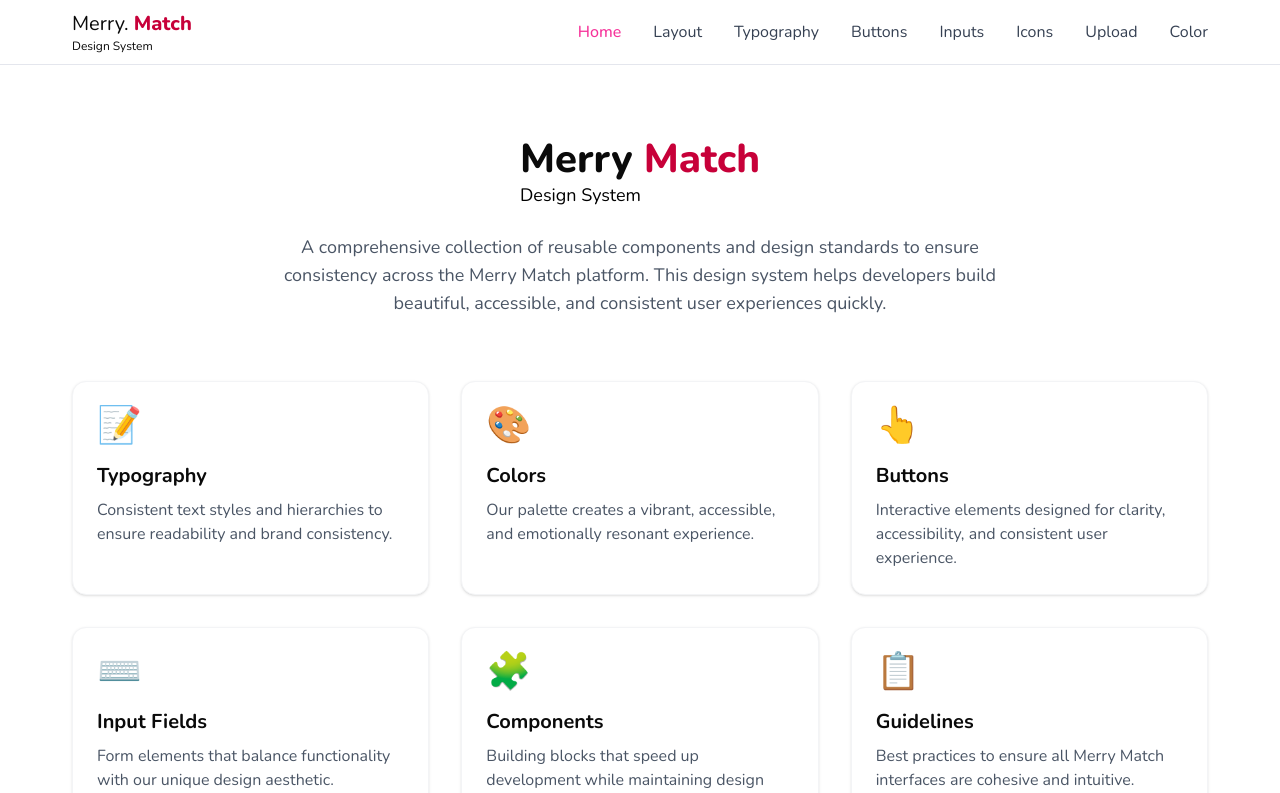
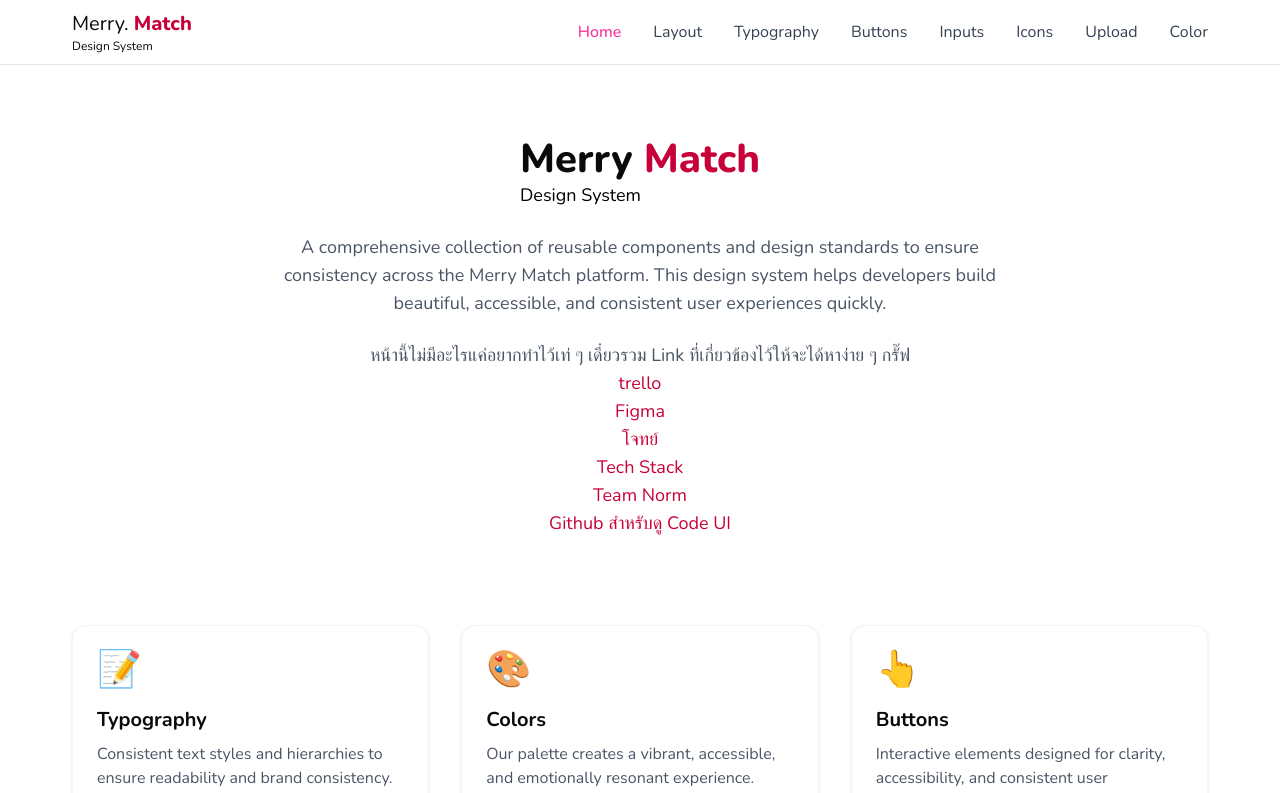
Before and after one commit to boatbie14/merry-match-design-system, a Next.js app: page / in a window 1280 px wide. Shown: the top 793 px of the page. Built offline with nearby package versions, Linux system fonts and the light colour scheme.

Commit message:
chore(content): check and add some content for design system ver1

```diff
--- a/src/app/button/page.js
+++ b/src/app/button/page.js
@@ -265,7 +265,7 @@ export default function ButtonPage() {
 
               <button className="gray-icon-btn active">
                 <IoHeartSharp />
-                <span className="tooltip">Merry</span>
+                <span className="tooltip">Merry Active</span>
               </button>
             </div>
           </div>
--- a/src/app/icon/page.js
+++ b/src/app/icon/page.js
@@ -272,7 +272,7 @@ import { IoLogOutOutline } from "react-icons/io5";
       <div className="row">
         <div className="container flex">
           <div className="preview w-2/5">
-            <h2>Social Icon</h2>
+            <h2>Social Icon on Footer</h2>
             <div className="flex flex-row gap-4">
               <MdFacebook size={48} color="#C70039" />
               <PiInstagramLogoFill size={48} color="#C70039" />
--- a/src/app/input/page.js
+++ b/src/app/input/page.js
@@ -451,7 +451,10 @@ export default function InputPage() {
             ใน <code>src/app/input/page.js</code> ถ้าเอา Code ไปใช้ให้ระวังในส่วนของการ Import component ด้วนเพราะต้องติดตั้งเพิ่มอย่าง{" "}
             <code>{`import {DatePicker} from "@mui/x-date-pickers/DatePicker";`}</code>
             <br />
-            ถ้าเป็นไปได้ก็อยากจะแยก Input แต่ละอันเป็น component เพราะจะต้องเรียกใช้บ่อย ๆ
+            ถ้าเป็นไปได้ก็อยากจะแยก Input แต่ละอันเป็น component เพราะจะต้องเรียกใช้บ่อย ๆ และ Code Input ต่าง ๆ เหล่านี้ยาวมาก ๆ แค่ UI
+            นี้ก็เกือบ 1000 บรรทัดแล้ว
+            <br />
+            สามารถลองใส่ข้อมูลแล้วกด Submit ให้แสดง JSON Data ได้เพื่อเอาไปแกะตอนทำ Form
           </p>
           <div className="w-full flex flex-row">
             <div className="w-1/2">
--- a/src/app/page.js
+++ b/src/app/page.js
@@ -17,6 +17,69 @@ export default function Home() {
           A comprehensive collection of reusable components and design standards to ensure consistency across the Merry Match platform. This
           design system helps developers build beautiful, accessible, and consistent user experiences quickly.
         </p>
+        <br />
+        <p className="text-lg text-gray-600 max-w-3xl mx-auto">
+          หน้านี้ไม่มีอะไรแค่อยากทำไว้เท่ ๆ เดี๋ยวรวม Link ที่เกี่ยวข้องไว้ให้จะได้หาง่าย ๆ กรั๊ฟ
+        </p>
+        <ul className="max-w-3xl mx-auto">
+          <li>
+            <a href="https://trello.com/b/E1IKit6G/fsd8-merry-match" target="_blank" className="text-lg text-[#c80139] max-w-3xl mx-auto">
+              trello
+            </a>
+          </li>
+
+          <li>
+            <a
+              href="https://www.figma.com/design/hrHQRTVfoR2fiYwjQCHHWG/Merry-Match?node-id=0-1&t=7JSpsp1Pt0Jwecea-0"
+              target="_blank"
+              className="text-lg text-[#c80139] max-w-3xl mx-auto"
+            >
+              Figma
+            </a>
+          </li>
+
+          <li>
+            <a
+              href="https://techup.notion.site/Merry-Match-Online-Dating-Web-App-1dfa2eebf310817b967bfb2da475cf0f"
+              target="_blank"
+              className="text-lg text-[#c80139] max-w-3xl mx-auto"
+            >
+              โจทย์
+            </a>
+          </li>
+
+          <li>
+            <a
+              href="https://docs.google.com/document/d/1n0LgpUkPma2diSFbdm9Z4K_hmYBV_H1oHFw0ZyBmcek/edit?usp=sharing"
+              target="_blank"
+              className="text-lg text-[#c80139] max-w-3xl mx-auto"
+            >
+              Tech Stack
+            </a>
+          </li>
+
+          <li>
+            <a
+              href="https://docs.google.com/spreadsheets/d/1v0T7D3sI3h970NypxGFELlHhPfN4kLcukZiiFk9PK1o/edit?usp=sharing"
+              target="_blank"
+              className="text-lg text-[#c80139] max-w-3xl mx-auto"
+            >
+              Team Norm
+            </a>
+          </li>
+
+          <li>
+            <a
+              href="https://github.com/boatbie14/merry-match-design-system"
+              target="_blank"
+              className="text-lg text-[#c80139] max-w-3xl mx-auto"
+            >
+              Github สำหรับดู Code UI
+            </a>
+          </li>
+        </ul>
+
+        <br />
       </div>
 
       <div className="grid grid-cols-1 md:grid-cols-2 lg:grid-cols-3 gap-8 mb-16">
--- a/src/app/typography/page.js
+++ b/src/app/typography/page.js
@@ -53,7 +53,7 @@ export default function RootLayout({ children }) {
   );
 }`}</PreviewCode>
 
-            <p className="text mb-4">แล้วเวลาใช่้งานก็ไม่ต้องประกาศ Font อะไรแล้วเพราะมีการประกาศ Font แล้วที่ body</p>
+            <p className="text mb-4">แล้วเวลาใช้งานก็ไม่ต้องประกาศ Font อะไรแล้วเพราะมีการประกาศ Font แล้วที่ body</p>
 
             <p className="text mb-4">ตัวอย่าง</p>
 
```
